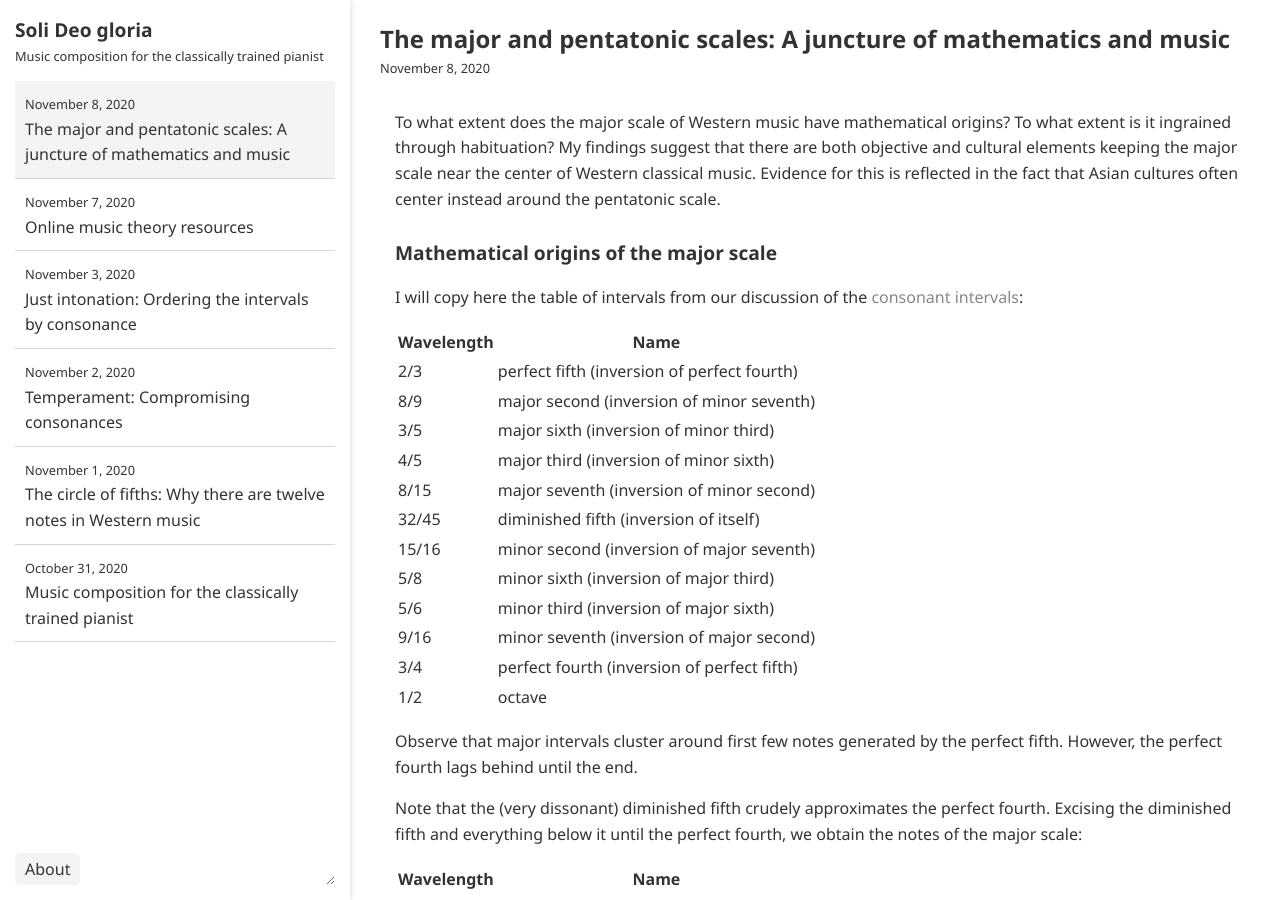
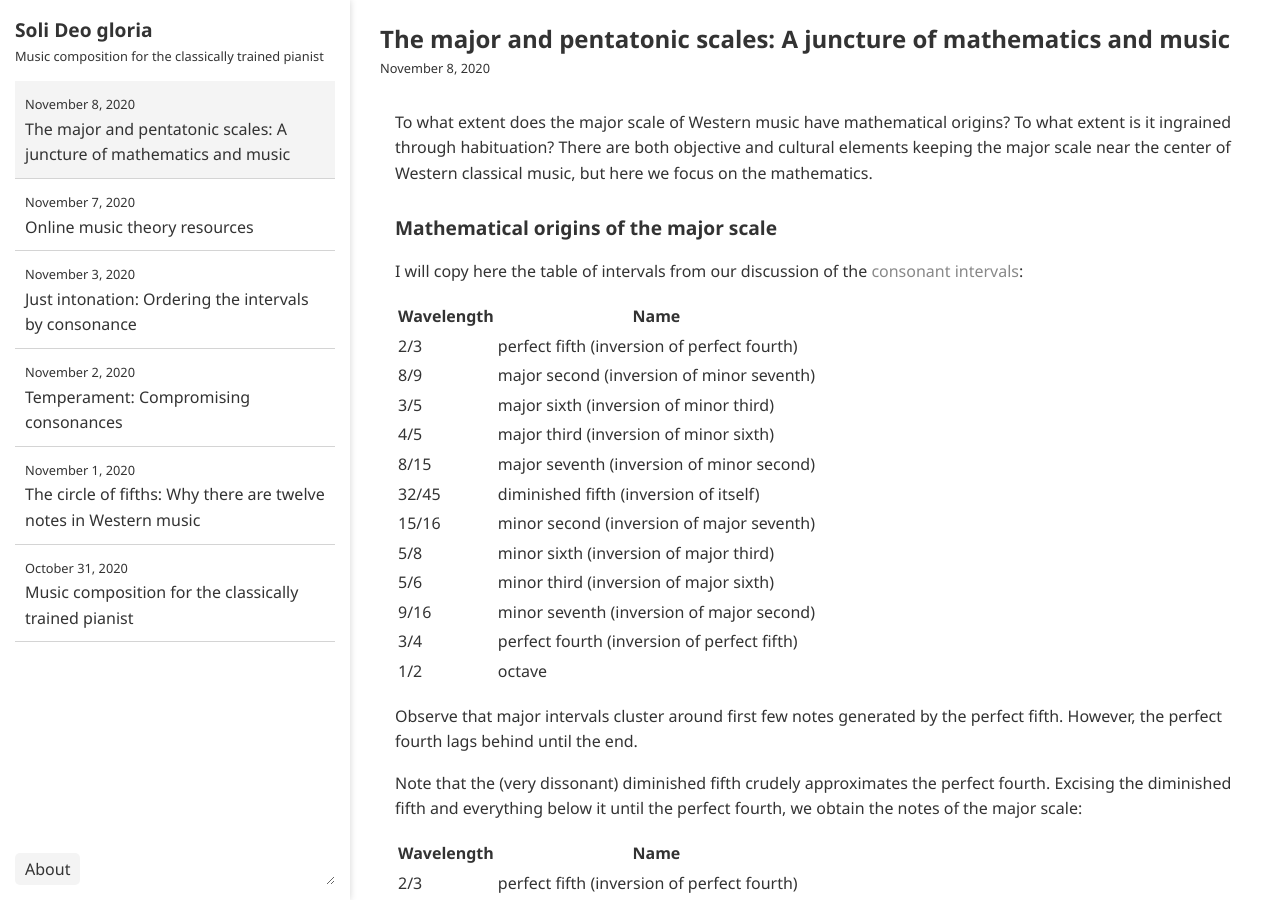
Before and after one commit to ansyblenetwork/sdg, a Jekyll site: the page built from _posts/2020-11-08-the-major-and.md, in a window 1280 px wide and 900 px high. Built offline with Jekyll 4.4.1, drawn with Linux system fonts in a browser that asks for light colours.

Commit message:
Update 2020-11-08-the-major-and.md

```diff
--- a/_posts/2020-11-08-the-major-and.md
+++ b/_posts/2020-11-08-the-major-and.md
@@ -2,7 +2,7 @@
 title: "The major and pentatonic scales: A juncture of mathematics and music"
 ---
 
-To what extent does the major scale of Western music have mathematical origins? To what extent is it ingrained through habituation? My findings suggest that there are both objective and cultural elements keeping the major scale near the center of Western classical music. Evidence for this is reflected in the fact that Asian cultures often center instead around the pentatonic scale.
+To what extent does the major scale of Western music have mathematical origins? To what extent is it ingrained through habituation? There are both objective and cultural elements keeping the major scale near the center of Western classical music, but here we focus on the mathematics.
 
 ### Mathematical origins of the major scale
 
```
